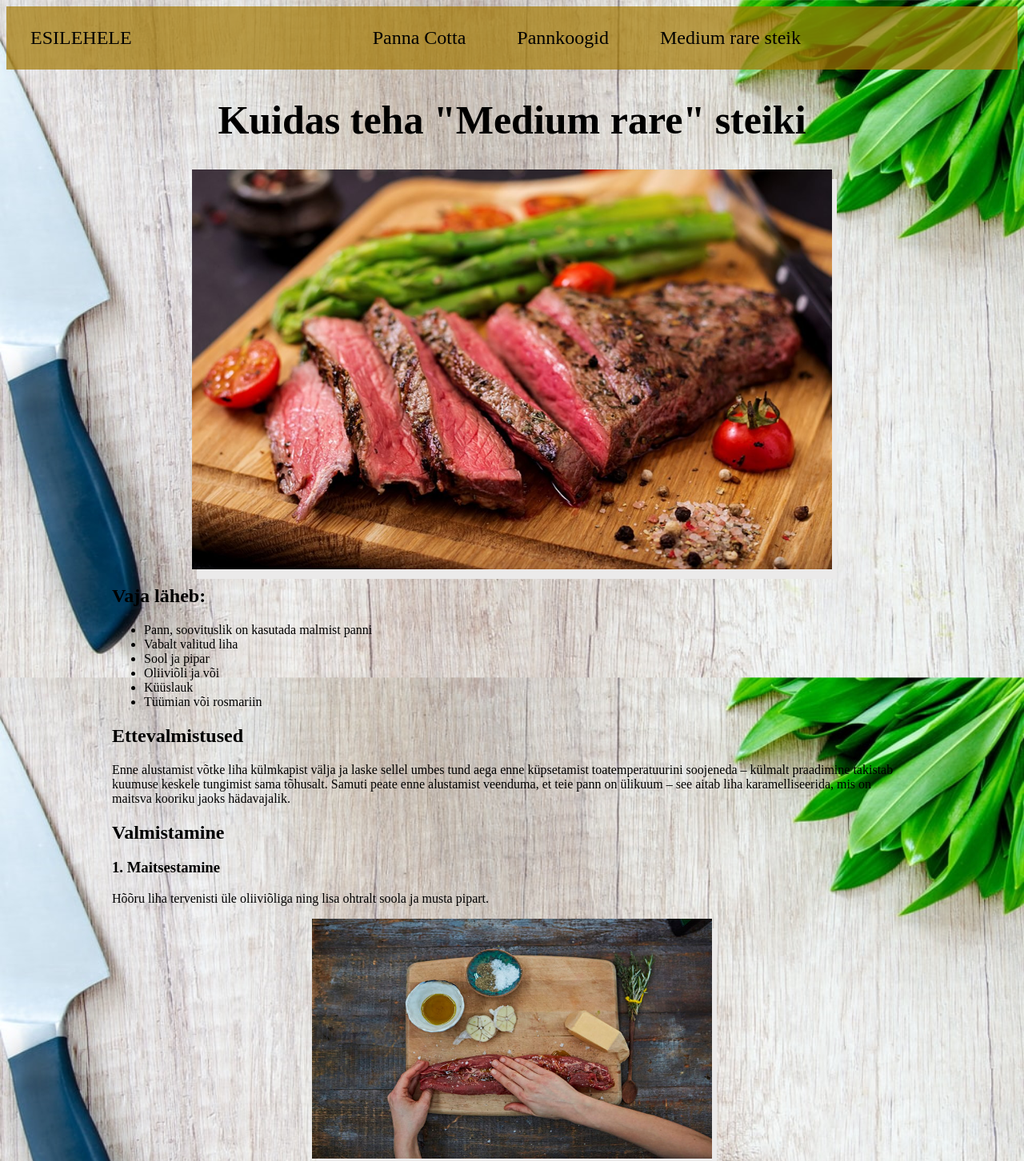
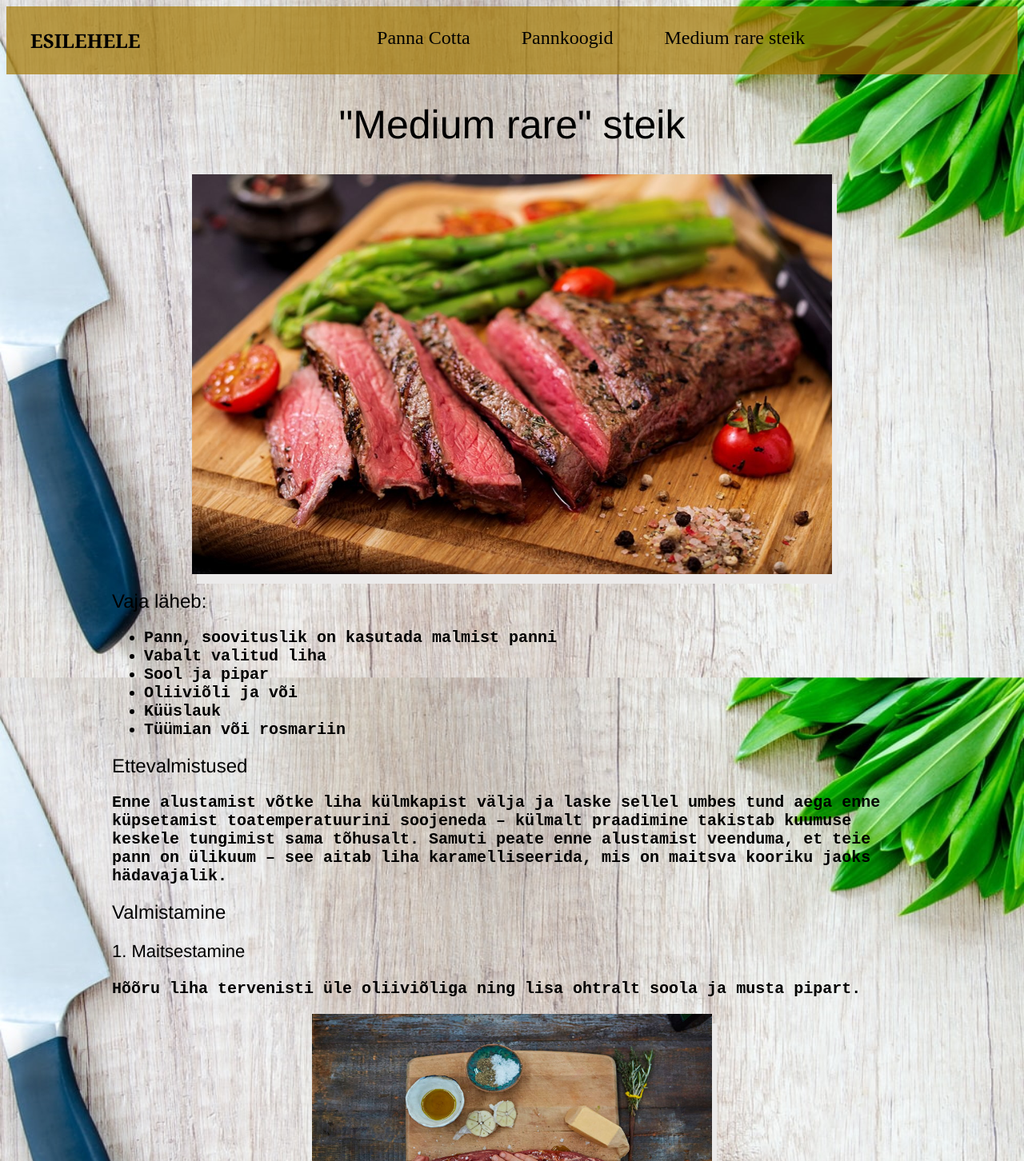
Before and after one commit to PotionLeMotion/Namma, a plain HTML site: page steak.html in a window 1280 px wide. Shown: the top 1452 px of the page at 80% size. Drawn offline with Linux system fonts and the light colour scheme.

Commit message:
Minu nägemus veebilehe välimusest

```diff
--- a/steak.html
+++ b/steak.html
@@ -9,44 +9,44 @@
 </head>
 <body id="taust">
     <div class="menubar">
-        <a class="namma2" class="active" href="index.html">ESILEHELE</a>
+        <a class="namma2" class="active" href="index.html" id='pealkiri_index'>ESILEHELE</a>
         <a class="active" href="panna cotta.html">Panna Cotta</a>
         <a href="kohevad pannkoogid.html">Pannkoogid</a>
         <a class="active" href="steak.html">Medium rare steik</a>
       </div>
     <div class="div">
-    <h1 id="kaekiri_title">Kuidas teha "Medium rare" steiki</h1>
+    <h1 id="kaekiri_title">"Medium rare" steik</h1>
     <img src="medium-rare-steak.jpg" width="800" height="500" class="image"/>
     </div>
     <div class="div">
-        <h2>Vaja läheb:</h2>
+        <h2 id='teine_heading'>Vaja läheb:</h2>
         <ul>
-            <li>Pann, soovituslik on kasutada malmist panni</li>
-            <li>Vabalt valitud liha</li>
-            <li>Sool ja pipar</li>
-            <li>Oliiviõli ja või</li>
-            <li>Küüslauk</li>
-            <li>Tüümian või rosmariin</li>
+            <li id='normaalne_body'>Pann, soovituslik on kasutada malmist panni</li>
+            <li id='normaalne_body'>Vabalt valitud liha</li>
+            <li id='normaalne_body'>Sool ja pipar</li>
+            <li id='normaalne_body'>Oliiviõli ja või</li>
+            <li id='normaalne_body'>Küüslauk</li>
+            <li id='normaalne_body'>Tüümian või rosmariin</li>
         </ul>
     </div>
     <div class="div">
-        <h2>Ettevalmistused</h2>
-        <p>Enne alustamist võtke liha külmkapist välja ja laske sellel umbes tund aega enne küpsetamist toatemperatuurini soojeneda – külmalt praadimine takistab kuumuse keskele tungimist sama tõhusalt. Samuti peate enne alustamist veenduma, et teie pann on ülikuum – see aitab liha karamelliseerida, mis on maitsva kooriku jaoks hädavajalik.</p>
+        <h2 id='teine_heading'>Ettevalmistused</h2>
+        <p id='normaalne_body'>Enne alustamist võtke liha külmkapist välja ja laske sellel umbes tund aega enne küpsetamist toatemperatuurini soojeneda – külmalt praadimine takistab kuumuse keskele tungimist sama tõhusalt. Samuti peate enne alustamist veenduma, et teie pann on ülikuum – see aitab liha karamelliseerida, mis on maitsva kooriku jaoks hädavajalik.</p>
     </div>
     <div class="div">
-        <h2>Valmistamine</h2>
-        <h3>1. Maitsestamine</h3>
-        <p>Hõõru liha tervenisti üle oliiviõliga ning lisa ohtralt soola ja musta pipart.</p>
+        <h2 id='teine_heading'>Valmistamine</h2>
+        <h3 id='kolmas_heading'>1. Maitsestamine</h3>
+        <p id='normaalne_body'>Hõõru liha tervenisti üle oliiviõliga ning lisa ohtralt soola ja musta pipart.</p>
         <img src="maitsestamine.jpg" width="500" height="300" class="image"/>
     </div>
     <div class="div">
-        <h3>2. Praadimine</h3>
-        <p>Pane liha kuumale pannile ning prae 6 minutit kokku, pöörates iga minuti tagant.</p>
+        <h3 id='kolmas_heading'>2. Praadimine</h3>
+        <p id='normaalne_body'>Pane liha kuumale pannile ning prae 6 minutit kokku, pöörates iga minuti tagant.</p>
         <img src="praadimine.jpg" width="500" height="300" class="image"/>
     </div>
     <div class="div">
-        <h3>3. Praadimise ajal</h3>
-        <p>Lisa pannile küüslauk, või ning tüümian (rosmariin). Praadimise vältel, kasutades lusikat, pintselda liha üle pannile tekkinud mahladega.</p>
+        <h3 id='kolmas_heading'>3. Praadimise ajal</h3>
+        <p id='normaalne_body'>Lisa pannile küüslauk, või ning tüümian (rosmariin). Praadimise vältel, kasutades lusikat, pintselda liha üle pannile tekkinud mahladega.</p>
     </div>
     <div class="slider">
         <span id="slide-1"></span>
@@ -64,12 +64,12 @@
         </div>
     </div>
     <div class="div">
-        <h3>4. Naudi</h3>
-        <p>Kui liha on ära praadinud, tõsta see taldrikule ning lase sellel jahtudada 2 minutit. Peale seda naudi!</p>
+        <h3 id='kolmas_heading'>4. Naudi</h3>
+        <p id='normaalne_body'>Kui liha on ära praadinud, tõsta see taldrikule ning lase sellel jahtudada 2 minutit. Peale seda naudi!</p>
         <img src="valmis.jpg" width="500" height="300" class="image"/>
     </div>
     <div class="div">
-        <h2>Õppevideo</h2>
+        <h2 id='teine_heading'>Õppevideo</h2>
         <iframe src="https://www.youtube.com/embed/46eRIxVxkG8" width="500" height="300" class="image"/>
         </iframe>
     </div>
--- a/style.css
+++ b/style.css
@@ -60,9 +60,10 @@
 }
 #kaekiri_title {
   color: #000000;
-  font-family: 'Snell Roundhand';
+  font-family:'Franklin Gothic Medium';
   font-size: 50px;
   text-align: center;
+  font-weight: lighter;
 }
 
 #kaekiri_body {
@@ -86,6 +87,20 @@
   font-size: 20px;
   text-align: left;
   font-weight: bolder;
+}
+#teine_heading {
+  color: #000000;
+  font-family: 'Franklin Gothic Medium';
+  font-size: 24px;
+  text-align: left;
+  font-weight: lighter;
+}
+#kolmas_heading {
+  color: #000000;
+  font-family: 'Franklin Gothic Medium';
+  font-size: 22px;
+  text-align: left;
+  font-weight: lighter;
 }
 #link {
   color: #302612;
@@ -165,6 +180,8 @@
 .namma {
   float: left;
   text-align: center;
+  font-family: 'Cambria';
+  font-weight: bolder;
   font-size: 24px;
   padding-left: 50px;
   background-color: rgba(240, 236, 226, 0.705);
@@ -178,4 +195,11 @@
   font-size: 50px;
   text-align: center;
   line-height: 220px;
+  font-weight: lighter;
 }
+#pealkiri_index {
+  color: #000000;
+  font-family: 'Cambria';
+  font-size: 24px;
+  font-weight: bolder;
+}
```
Also changed, not shown: kohevad pannkoogid.html (+3 -3 lines), panna cotta.html (+3 -3 lines).
